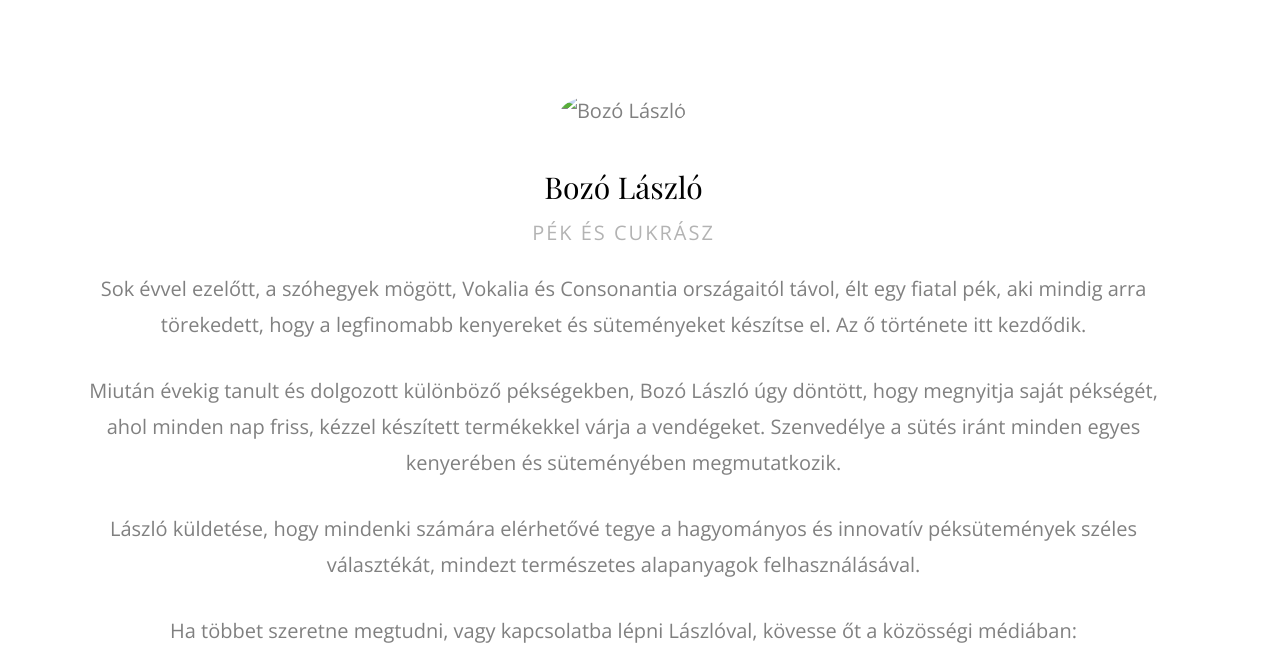
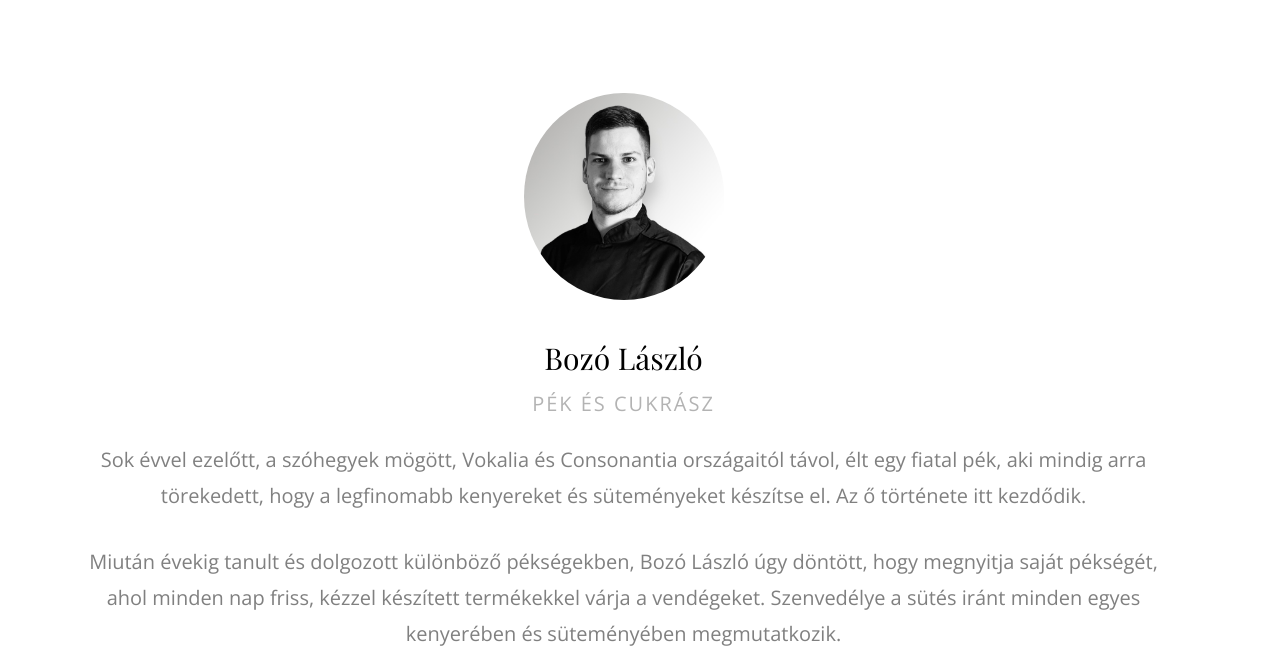
Before and after one commit to dsandor87/bakery, a plain HTML site: page index.html in a window 1280 px wide. Shown: the part 3193-3858 px from the top of the page. Drawn offline with nearby package versions, Linux system fonts and the light colour scheme; some packages are replaced by stand-ins of ours; files whose address does not match are found by name; a web font is replaced by a local one.

Commit message:
add hero img

```diff
--- a/index.html
+++ b/index.html
@@ -158,7 +158,7 @@
                 <div class="ftco-38">
                   <div class="ftco-38-img">
                     <div class="ftco-38-header">
-                      <img src="images/l.jpg" alt="Bozó László">
+                      <img src="images/laci.jpg" alt="Bozó László">
                       <h3 class="ftco-38-heading">Bozó László</h3>
                       <p class="ftco-38-subheading">Pék és cukrász</p>
                     </div>
```
